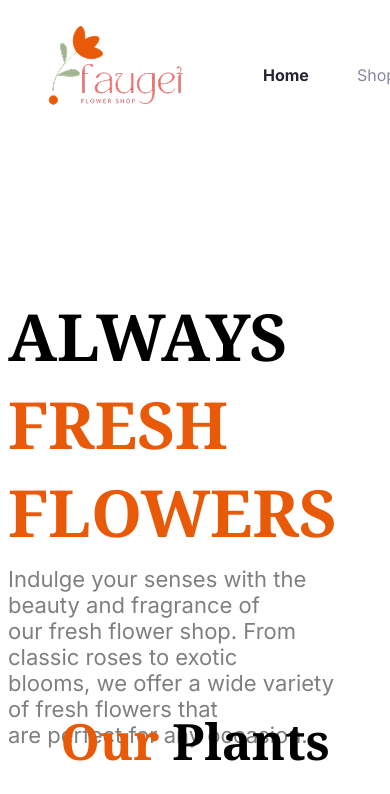
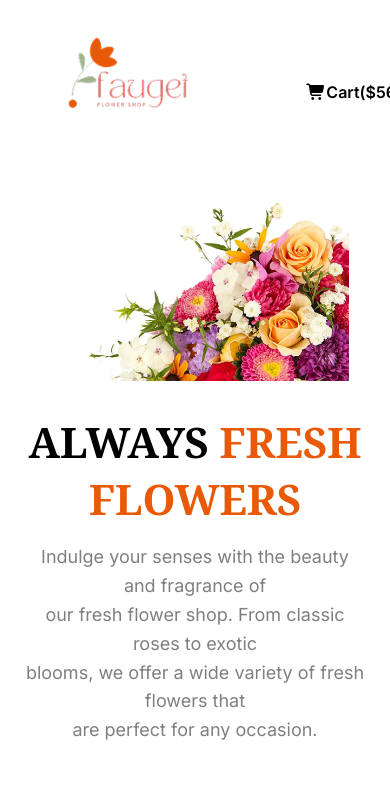
Before and after one commit to Ifrat952/my-second-project, a plain HTML site: page index.html in a window 390 px wide. Shown: the top 794 px of the page. Drawn offline with Linux system fonts and the light colour scheme.

Commit message:
complete responsive  nav section and banner section

```diff
--- a/styles/design.css
+++ b/styles/design.css
@@ -366,3 +366,79 @@
     align-items: center;
     margin-top: -200px;
 }
+
+
+
+
+/* Let's start responsive for mobile device */
+@media screen and (max-width: 576px) {
+  .Navbar-section {
+    position: sticky;
+    top: 0;
+    z-index: 999;
+    display: flex;
+    justify-content: space-between;
+    align-items: center;
+    padding: 12px 20px;
+    width: 100%;
+  }
+
+  .Navbar-section figure img {
+    max-width: 120px;
+    height: auto;
+    flex-shrink: 0;
+  }
+
+  .nav-items {
+    display: flex;
+    justify-content: flex-end;
+    align-items: center;
+    gap: 8px;
+    flex-shrink: 0;
+  }
+
+  .nav-item-1,
+  .nav-item-2,
+  .nav-item-3 {
+    display: none;
+  }
+
+  .nav-item-4 {
+    display: block;
+    font-weight: 600;
+    font-size: 16px;
+  }
+
+}
+
+  .banner-section {
+    flex-direction: column;
+    align-items: center;
+    height: auto;
+    padding: 2rem 1rem;
+    text-align: center;
+  }
+
+  .banner-section img {
+    width: 90%;
+    height: auto;
+    margin-top: 1rem;
+    order: -1; /* image goes top */
+  }
+
+  .banner-details {
+    width: 100%;
+    margin-top: 2rem;
+  }
+
+  .banner-details h1 {
+    font-size: 42px;
+    margin-bottom: 1rem;
+  }
+
+  .banner-details p {
+    font-size: 18px;
+    line-height: 1.6;
+    margin-bottom: 0;
+  }
+}
```
